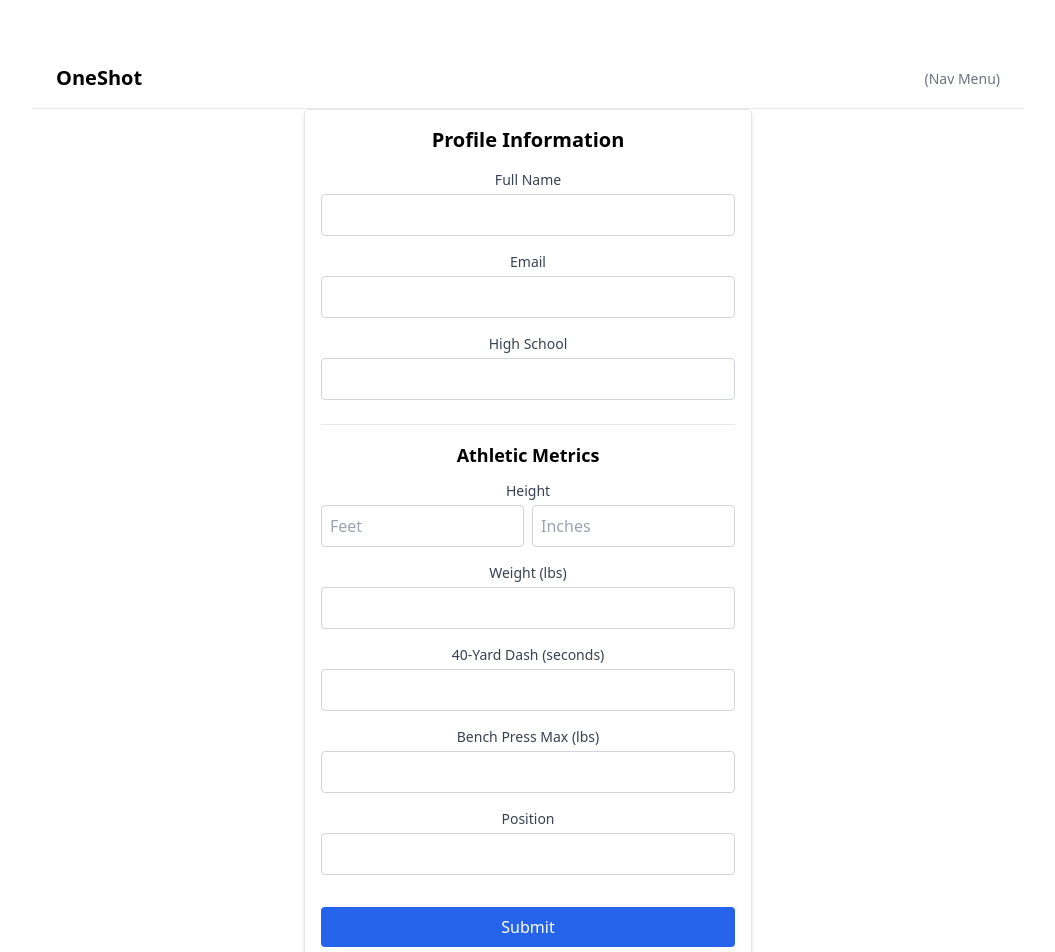
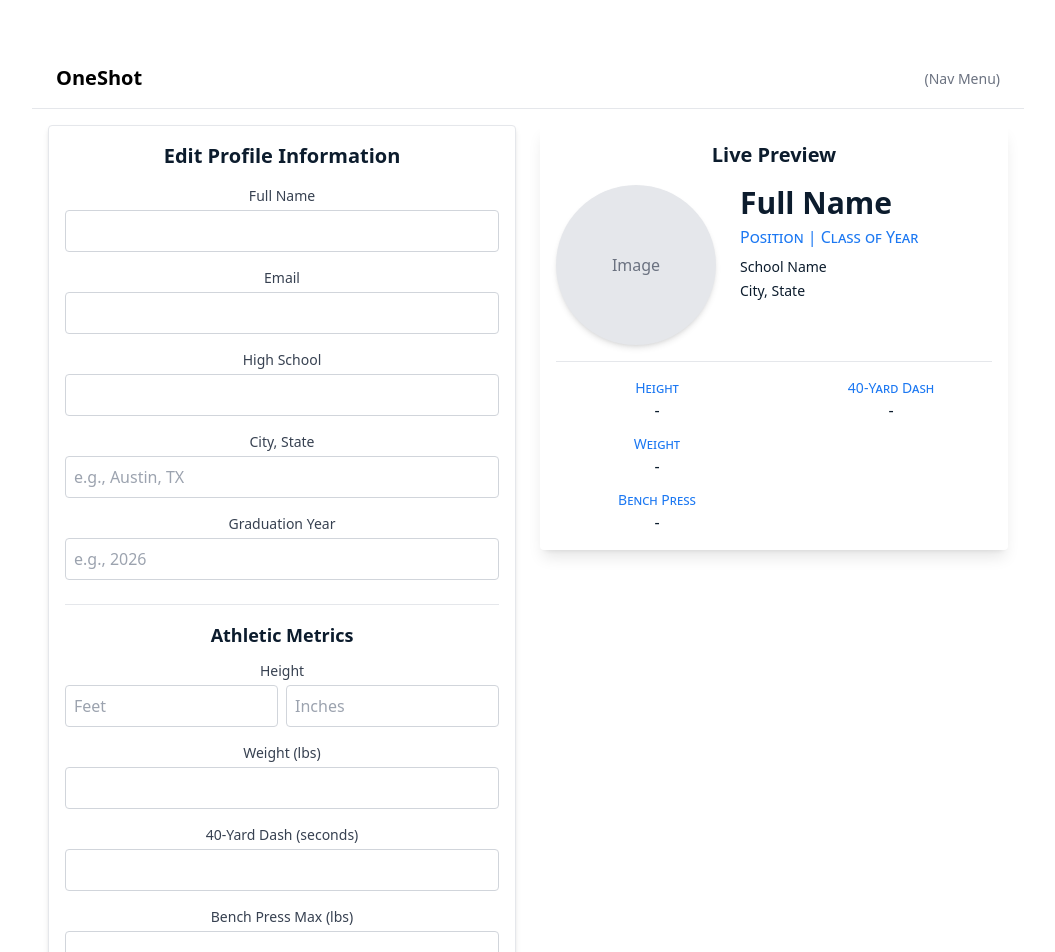
Before and after one commit to pnode40/oneshot-rebuild-final, a React (Vite) app in the folder client/: page / in a window 1280 px wide. Shown: the top 952 px of the page, without its empty margins (112-1167 px from the left). Built offline with nearby package versions, Linux system fonts and the light colour scheme.

Commit message:
Paste the state refactor commit message here

```diff
--- a/client/src/App.tsx
+++ b/client/src/App.tsx
@@ -1,30 +1,73 @@
+import React, { useState, ChangeEvent } from 'react';
 import Layout from './components/Layout'; // Import the Layout component
 import ProfileInfoForm from './components/ProfileInfoForm'; // Import the form component
 import ProfilePreview from './components/ProfilePreview'; // Import the preview component
 import './App.css'
 
+// Define the shape of the profile data
+export interface ProfileData {
+  fullName: string;
+  email: string;
+  highSchool: string;
+  position: string;
+  gradYear: string; // Added for preview
+  cityState: string; // Added for preview
+  heightFt: string;
+  heightIn: string;
+  weight: string;
+  fortyYardDash: string;
+  benchPress: string;
+}
+
 function App() {
-  // Mock data for the preview
-  const mockProfileData = {
-    fullName: "Jalen Smith",
-    position: "WR",
-    gradYear: "2026",
-    school: "Sunset High School",
-    cityState: "Austin, TX",
-    height: "6'1\"",
-    weight: "185 lbs",
-    fortyYardDash: "4.5s",
-    benchPress: "225 lbs",
+  const [profileData, setProfileData] = useState<ProfileData>({
+    fullName: '',
+    email: '',
+    highSchool: '',
+    position: '',
+    gradYear: '', // Initialize all fields
+    cityState: '',
+    heightFt: '',
+    heightIn: '',
+    weight: '',
+    fortyYardDash: '',
+    benchPress: '',
+  });
+
+  const handleInputChange = (e: ChangeEvent<HTMLInputElement>) => {
+    const { id, value } = e.target;
+    setProfileData(prevState => ({
+      ...prevState,
+      [id]: value,
+    }));
+  };
+
+  // Format data for preview (e.g., combine height, add units)
+  const previewData = {
+    ...profileData,
+    school: profileData.highSchool,
+    height: profileData.heightFt && profileData.heightIn ? `${profileData.heightFt}'${profileData.heightIn}"` : '',
+    weight: profileData.weight ? `${profileData.weight} lbs` : '',
+    fortyYardDash: profileData.fortyYardDash ? `${profileData.fortyYardDash}s` : '',
+    benchPress: profileData.benchPress ? `${profileData.benchPress} lbs` : '',
   };
 
   return (
     <Layout>
-      <main>
-        {/* <p>Welcome to OneShot</p> // Optionally remove placeholder */}
-        <ProfileInfoForm />
-        <div className="my-8"> {/* Add some margin between form and preview */}</div>
-        <ProfilePreview {...mockProfileData} /> {/* Pass mock data as props */}
-        {/* Add your main page content here */}
+      <main className="p-4">
+        <div className="grid grid-cols-1 md:grid-cols-2 gap-6">
+          {/* Form Column */}
+          <div>
+            <ProfileInfoForm
+              formData={profileData}
+              onFormChange={handleInputChange}
+            />
+          </div>
+          {/* Preview Column */}
+          <div>
+            <ProfilePreview {...previewData} />
+          </div>
+        </div>
       </main>
     </Layout>
   );
--- a/client/src/components/ProfileInfoForm.tsx
+++ b/client/src/components/ProfileInfoForm.tsx
@@ -1,37 +1,31 @@
-import React, { useState, ChangeEvent, FormEvent } from 'react';
+import React, { ChangeEvent, FormEvent } from 'react';
+import { ProfileData } from '../App'; // Import the shared type
 
-const ProfileInfoForm: React.FC = () => {
-  const [fullName, setFullName] = useState('');
-  const [email, setEmail] = useState('');
-  const [highSchool, setHighSchool] = useState('');
-  const [heightFt, setHeightFt] = useState('');
-  const [heightIn, setHeightIn] = useState('');
-  const [weight, setWeight] = useState('');
-  const [fortyYardDash, setFortyYardDash] = useState('');
-  const [benchPress, setBenchPress] = useState('');
-  const [position, setPosition] = useState('');
+// Define props for the component
+interface ProfileInfoFormProps {
+  formData: ProfileData;
+  onFormChange: (e: ChangeEvent<HTMLInputElement>) => void;
+}
+
+const ProfileInfoForm: React.FC<ProfileInfoFormProps> = ({ formData, onFormChange }) => {
 
   const handleSubmit = (event: FormEvent) => {
     event.preventDefault();
-    // Submission logic will be added later
-    console.log('Form data:', {
-      fullName, email, highSchool,
-      heightFt, heightIn, weight,
-      fortyYardDash, benchPress, position
-    });
+    // Submission logic might be lifted up later or handled here
+    console.log('Submitting data (from form component):', formData);
   };
 
   return (
-    <form onSubmit={handleSubmit} className="max-w-md mx-auto p-4 border rounded shadow-md">
-      <h2 className="text-xl font-semibold mb-4">Profile Information</h2>
+    <form onSubmit={handleSubmit} className="p-4 border rounded shadow-md bg-white">
+      <h2 className="text-xl font-semibold mb-4 text-oneshot-text">Edit Profile Information</h2>
 
       <div className="mb-4">
         <label htmlFor="fullName" className="block text-sm font-medium text-gray-700 mb-1">Full Name</label>
         <input
           type="text"
           id="fullName"
-          value={fullName}
-          onChange={(e: ChangeEvent<HTMLInputElement>) => setFullName(e.target.value)}
+          value={formData.fullName} // Use prop value
+          onChange={onFormChange} // Use prop handler
           className="block w-full p-2 border border-gray-300 rounded focus:outline-none focus:ring-1 focus:ring-blue-500 focus:border-blue-500"
           required
         />
@@ -42,8 +36,8 @@ const ProfileInfoForm: React.FC = () => {
         <input
           type="email"
           id="email"
-          value={email}
-          onChange={(e: ChangeEvent<HTMLInputElement>) => setEmail(e.target.value)}
+          value={formData.email} // Use prop value
+          onChange={onFormChange} // Use prop handler
           className="block w-full p-2 border border-gray-300 rounded focus:outline-none focus:ring-1 focus:ring-blue-500 focus:border-blue-500"
           required
         />
@@ -54,14 +48,38 @@ const ProfileInfoForm: React.FC = () => {
         <input
           type="text"
           id="highSchool"
-          value={highSchool}
-          onChange={(e: ChangeEvent<HTMLInputElement>) => setHighSchool(e.target.value)}
+          value={formData.highSchool} // Use prop value
+          onChange={onFormChange} // Use prop handler
           className="block w-full p-2 border border-gray-300 rounded focus:outline-none focus:ring-1 focus:ring-blue-500 focus:border-blue-500"
           required
         />
       </div>
 
-      <h3 className="text-lg font-semibold mb-3 mt-6 border-t pt-4">Athletic Metrics</h3>
+      <div className="mb-4">
+        <label htmlFor="cityState" className="block text-sm font-medium text-gray-700 mb-1">City, State</label>
+        <input
+          type="text"
+          id="cityState"
+          value={formData.cityState}
+          onChange={onFormChange}
+          className="block w-full p-2 border border-gray-300 rounded focus:outline-none focus:ring-1 focus:ring-blue-500 focus:border-blue-500"
+          placeholder="e.g., Austin, TX"
+        />
+      </div>
+
+      <div className="mb-4">
+        <label htmlFor="gradYear" className="block text-sm font-medium text-gray-700 mb-1">Graduation Year</label>
+        <input
+          type="number"
+          id="gradYear"
+          value={formData.gradYear}
+          onChange={onFormChange}
+          className="block w-full p-2 border border-gray-300 rounded focus:outline-none focus:ring-1 focus:ring-blue-500 focus:border-blue-500"
+          placeholder="e.g., 2026"
+        />
+      </div>
+
+      <h3 className="text-lg font-semibold mb-3 mt-6 border-t pt-4 text-oneshot-text">Athletic Metrics</h3>
 
       <div className="mb-4">
         <label className="block text-sm font-medium text-gray-700 mb-1">Height</label>
@@ -72,8 +90,8 @@ const ProfileInfoForm: React.FC = () => {
               type="number"
               id="heightFt"
               placeholder="Feet"
-              value={heightFt}
-              onChange={(e: ChangeEvent<HTMLInputElement>) => setHeightFt(e.target.value)}
+              value={formData.heightFt} // Use prop value
+              onChange={onFormChange} // Use prop handler
               className="block w-full p-2 border border-gray-300 rounded focus:outline-none focus:ring-1 focus:ring-blue-500 focus:border-blue-500"
             />
           </div>
@@ -83,8 +101,8 @@ const ProfileInfoForm: React.FC = () => {
               type="number"
               id="heightIn"
               placeholder="Inches"
-              value={heightIn}
-              onChange={(e: ChangeEvent<HTMLInputElement>) => setHeightIn(e.target.value)}
+              value={formData.heightIn} // Use prop value
+              onChange={onFormChange} // Use prop handler
               className="block w-full p-2 border border-gray-300 rounded focus:outline-none focus:ring-1 focus:ring-blue-500 focus:border-blue-500"
             />
           </div>
@@ -96,8 +114,8 @@ const ProfileInfoForm: React.FC = () => {
         <input
           type="number"
           id="weight"
-          value={weight}
-          onChange={(e: ChangeEvent<HTMLInputElement>) => setWeight(e.target.value)}
+          value={formData.weight} // Use prop value
+          onChange={onFormChange} // Use prop handler
           className="block w-full p-2 border border-gray-300 rounded focus:outline-none focus:ring-1 focus:ring-blue-500 focus:border-blue-500"
         />
       </div>
@@ -108,8 +126,8 @@ const ProfileInfoForm: React.FC = () => {
           type="number"
           step="0.01"
           id="fortyYardDash"
-          value={fortyYardDash}
-          onChange={(e: ChangeEvent<HTMLInputElement>) => setFortyYardDash(e.target.value)}
+          value={formData.fortyYardDash} // Use prop value
+          onChange={onFormChange} // Use prop handler
           className="block w-full p-2 border border-gray-300 rounded focus:outline-none focus:ring-1 focus:ring-blue-500 focus:border-blue-500"
         />
       </div>
@@ -119,8 +137,8 @@ const ProfileInfoForm: React.FC = () => {
         <input
           type="number"
           id="benchPress"
-          value={benchPress}
-          onChange={(e: ChangeEvent<HTMLInputElement>) => setBenchPress(e.target.value)}
+          value={formData.benchPress} // Use prop value
+          onChange={onFormChange} // Use prop handler
           className="block w-full p-2 border border-gray-300 rounded focus:outline-none focus:ring-1 focus:ring-blue-500 focus:border-blue-500"
         />
       </div>
@@ -130,8 +148,8 @@ const ProfileInfoForm: React.FC = () => {
         <input
           type="text"
           id="position"
-          value={position}
-          onChange={(e: ChangeEvent<HTMLInputElement>) => setPosition(e.target.value)}
+          value={formData.position} // Use prop value
+          onChange={onFormChange} // Use prop handler
           className="block w-full p-2 border border-gray-300 rounded focus:outline-none focus:ring-1 focus:ring-blue-500 focus:border-blue-500"
         />
       </div>
@@ -140,7 +158,7 @@ const ProfileInfoForm: React.FC = () => {
         type="submit"
         className="w-full bg-blue-600 text-white p-2 rounded hover:bg-blue-700 focus:outline-none focus:ring-2 focus:ring-offset-2 focus:ring-blue-500 mt-4"
       >
-        Submit
+        Save Profile
       </button>
     </form>
   );
--- a/client/src/components/ProfilePreview.tsx
+++ b/client/src/components/ProfilePreview.tsx
@@ -1,39 +1,47 @@
 import React from 'react';
 
+// Update props interface to match the structure passed from App (formatted data)
 interface ProfilePreviewProps {
   fullName: string;
   position: string;
   gradYear: string;
-  school: string;
+  school: string; // Ensure school is included
   cityState: string;
-  height: string;
-  weight: string;
-  fortyYardDash: string;
-  benchPress: string;
+  height: string; // Expect formatted height
+  weight: string; // Expect formatted weight
+  fortyYardDash: string; // Expect formatted time
+  benchPress: string; // Expect formatted weight
+  // Add any other fields from ProfileData if needed directly
+  highSchool?: string; // Make original optional if school is primary
 }
 
 const ProfilePreview: React.FC<ProfilePreviewProps> = ({
-  fullName = "Jalen Smith",
-  position = "WR",
-  gradYear = "2026",
-  school = "Sunset High School",
-  cityState = "Austin, TX",
-  height = "6'1\"",
-  weight = "185 lbs",
-  fortyYardDash = "4.5s",
-  benchPress = "225 lbs",
+  fullName,
+  position,
+  gradYear,
+  school, // Use passed school prop
+  cityState,
+  height,
+  weight,
+  fortyYardDash,
+  benchPress,
 }) => {
 
   // Helper component for metric items
-  const MetricItem: React.FC<{ label: string; value: string }> = ({ label, value }) => (
+  const MetricItem: React.FC<{ label: string; value: string | undefined }> = ({ label, value }) => (
     <div>
       <p className="text-oneshot-label text-sm font-medium" style={{ fontVariant: 'small-caps' }}>{label}</p>
-      <p className="text-oneshot-text font-medium">{value}</p>
+      {/* Render value only if it exists and is not empty */}
+      <p className="text-oneshot-text font-medium">{value || '-'}</p>
     </div>
   );
 
+  // Use school prop, fallback to highSchool if needed and available
+  const displaySchool = school || '';
+
   return (
-    <div className="max-w-screen-md mx-auto p-4 bg-white rounded shadow-lg my-4">
+    <div className="p-4 bg-white rounded shadow-lg sticky top-[calc(theme(spacing.20)+1rem)]"> {/* Adjust top based on header height */}
+      <h2 className="text-xl font-semibold mb-4 text-oneshot-text">Live Preview</h2>
       <div className="flex flex-col md:flex-row items-center md:items-start">
         {/* Circular Image Placeholder */}
         <div className="flex-shrink-0 mb-4 md:mb-0 md:mr-6">
@@ -44,12 +52,12 @@ const ProfilePreview: React.FC<ProfilePreviewProps> = ({
 
         {/* Profile Info */}
         <div className="flex-grow text-center md:text-left">
-          <h1 className="text-2xl md:text-3xl font-bold text-oneshot-text mb-1">{fullName}</h1>
+          <h1 className="text-2xl md:text-3xl font-bold text-oneshot-text mb-1">{fullName || 'Full Name'}</h1>
           <p className="text-oneshot-label font-medium mb-2" style={{ fontVariant: 'small-caps' }}>
-            {position} | Class of {gradYear}
+            {position || 'Position'} | Class of {gradYear || 'Year'}
           </p>
-          <p className="text-oneshot-text text-sm mb-1">{school}</p>
-          <p className="text-oneshot-text text-sm mb-4">{cityState}</p>
+          <p className="text-oneshot-text text-sm mb-1">{displaySchool || 'School Name'}</p>
+          <p className="text-oneshot-text text-sm mb-4">{cityState || 'City, State'}</p>
         </div>
       </div>
 
```
